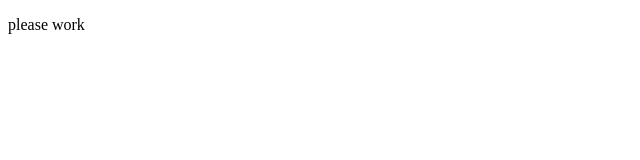
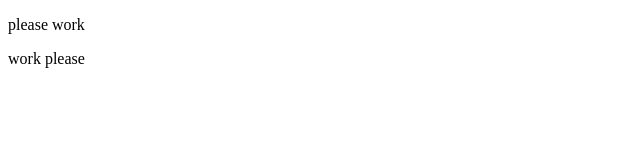
Before and after one commit to ibrahimhz/demo, a plain HTML site: page Assignment.html in a window 1280 px wide. Shown: the full height of the page, 0-640 px from the left. Drawn offline with Linux system fonts and the light colour scheme.

Commit message:
added work please

```diff
--- a/Assignment.html
+++ b/Assignment.html
@@ -6,6 +6,7 @@
 </head>
 <body>
   <p> please work</p>
+  <p> work please</p>
 
 </body>
 </html>
```
